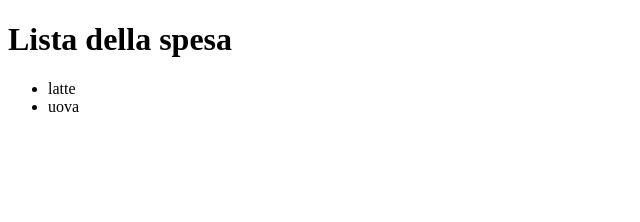
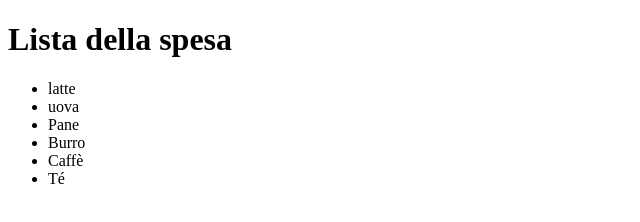
Before and after one commit to VeronicaVassallo/Esercizio_git_con_Celestin, a plain HTML site: page index.html in a window 1280 px wide. Shown: the whole page, without its empty margins (0-640 px from the left). Drawn offline with Linux system fonts and the light colour scheme.

Commit message:
seconda modifica

```diff
--- a/index.html
+++ b/index.html
@@ -10,6 +10,13 @@
     <ul>
         <li>latte</li>
         <li>uova</li>
+        <li>Pane</li>
+
+        <li>Burro</li>
+
+        <li>Caffè</li>
+
+        <li>Té</li>
     </ul>
 
 </body>
```
